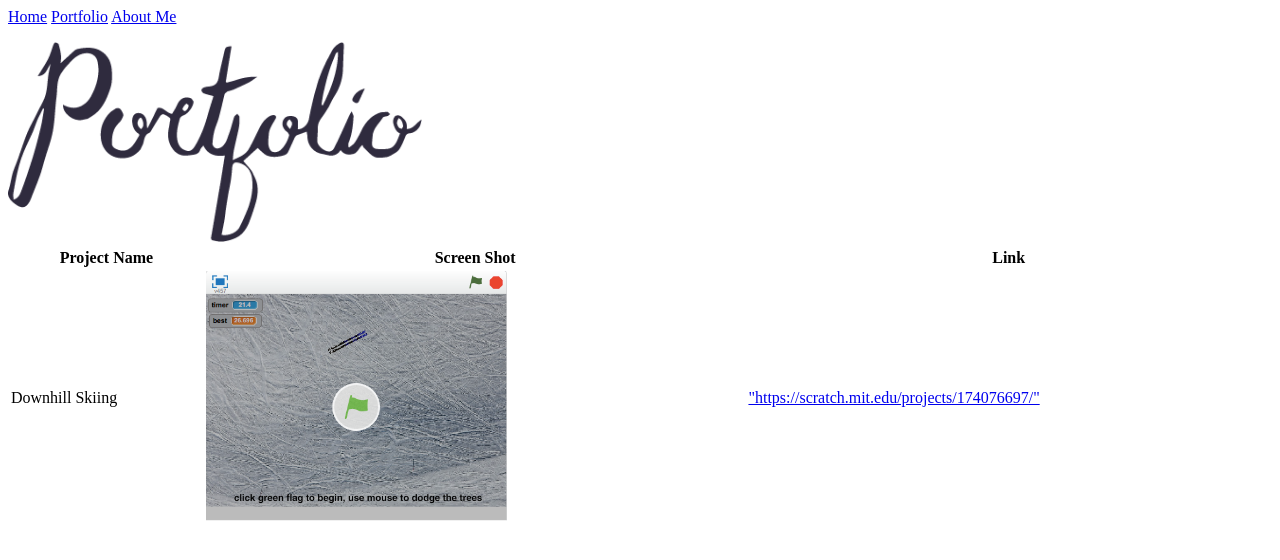
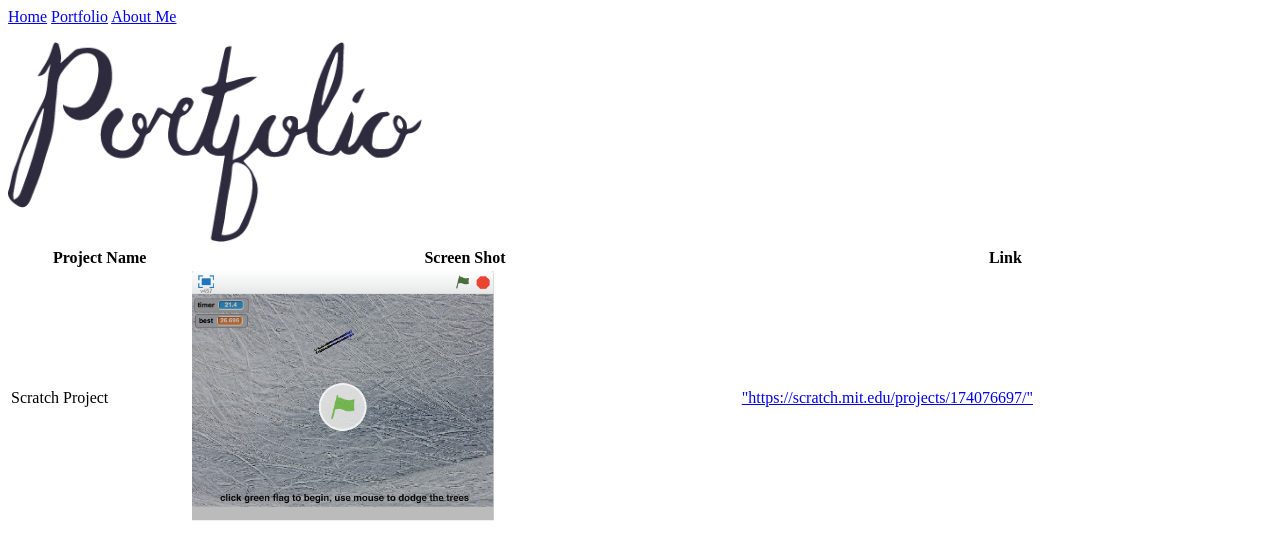
Before and after one commit to hchristensenn/hchristensenn.github.io, a plain HTML site: page my_website/portfolio.html in a window 1280 px wide. Drawn offline with Linux system fonts and the light colour scheme.

Commit message:
update9/27/17

```diff
--- a/my_website/portfolio.html
+++ b/my_website/portfolio.html
@@ -19,7 +19,7 @@
             <th>Link</th>
         </tr>
         <tr>
-            <td>Downhill Skiing</td>
+            <td>Scratch Project</td>
             <td><img src="images/downhillski.png" height="250"></td>
             <td><a href="https://scratch.mit.edu/projects/174076697/">"https://scratch.mit.edu/projects/174076697/"</a></td>
         </tr>
```
Also changed, not shown: my_website/about-me.html (+1 -1 lines), my_website/index.html (+1 -1 lines).
